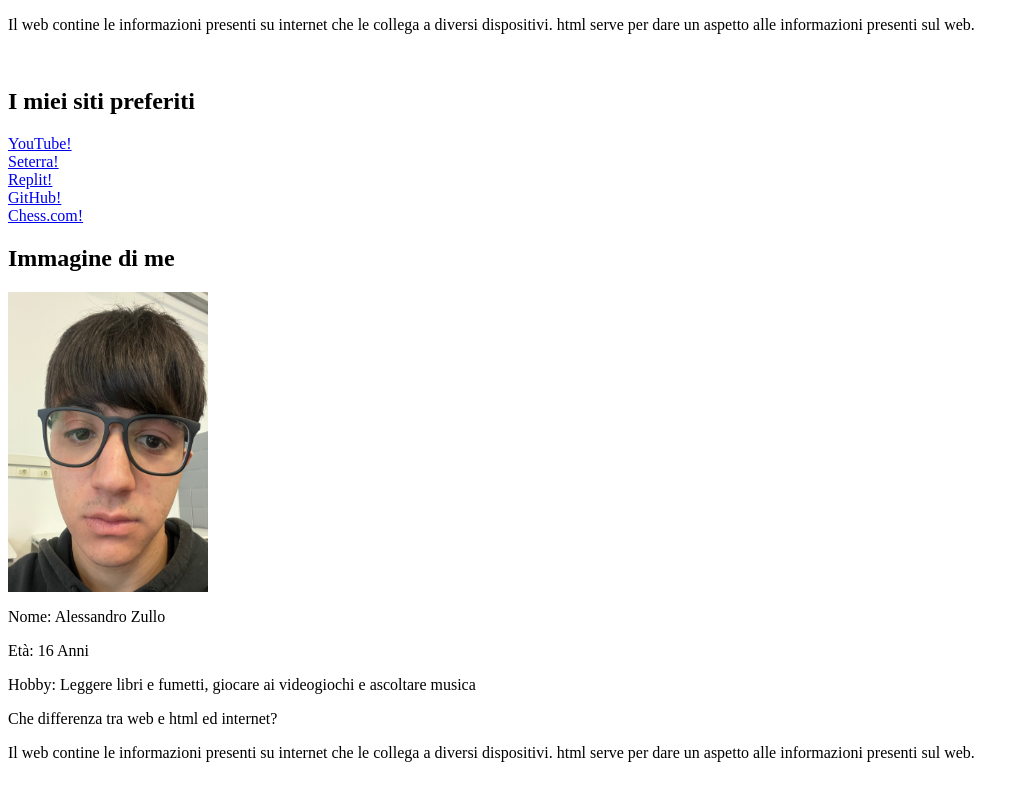
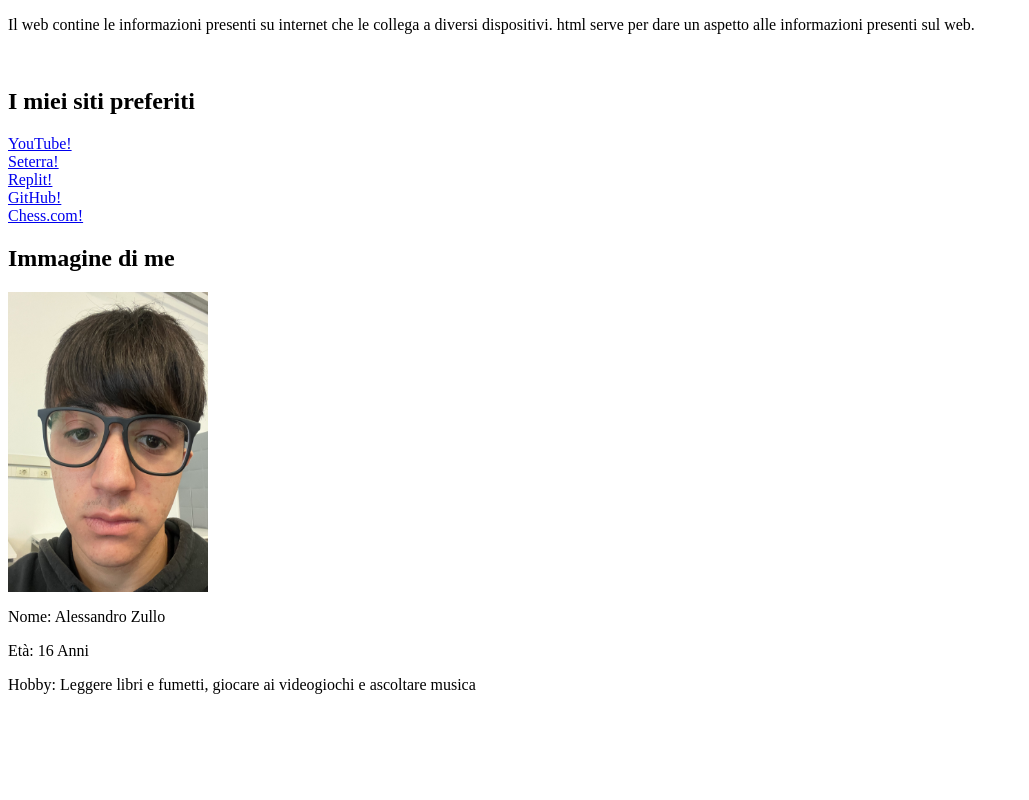
Before and after one commit to shishalex/tpsit, a plain HTML site: page html di base - Alessandro Zullo 3Ainfo.htm in a window 1280 px wide. Shown: the part 532-1332 px from the top of the page, without its empty margins (0-1029 px from the left). After the commit the page ends 1242 px from the top, so only its background shows below. Drawn offline with Linux system fonts and the light colour scheme.

Commit message:
Update html di base - Alessandro Zullo 3Ainfo.htm

```diff
--- a/html di base - Alessandro Zullo 3Ainfo.htm
+++ b/html di base - Alessandro Zullo 3Ainfo.htm
@@ -71,13 +71,3 @@ Il web contine le informazioni presenti su internet che le collega a diversi dis
 
 </body>
 </html>
-Che differenza tra web e html ed internet?
-<p>
-Il web contine le informazioni presenti su internet che le collega a diversi dispositivi. html serve per dare un aspetto alle informazioni presenti sul web.
-</p>
-<br>
-
- </p>
-
-<body>
-</html>
```
